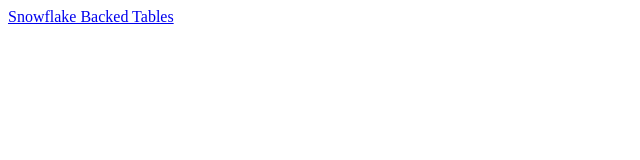
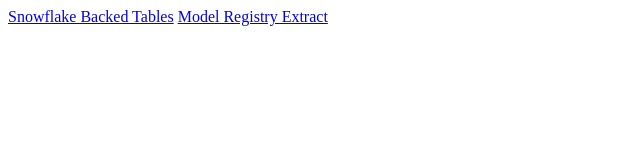
Before and after one commit to mndrake/db-notebooks, a plain HTML site: page index.html in a window 1280 px wide. Shown: the whole page, without its empty margins (0-640 px from the left). Drawn offline with Linux system fonts and the light colour scheme.

Commit message:
Update index.html

```diff
--- a/index.html
+++ b/index.html
@@ -1,5 +1,6 @@
 <html>
 <body>
 <a href="https://mndrake.github.io/db-notebooks/Snowflake%20backed%20Tables.html">Snowflake Backed Tables</a>
+<a href="https://mndrake.github.io/db-notebooks/Model%20Registry%20Extract.html">Model Registry Extract</a>
 </body
 </html>
```
